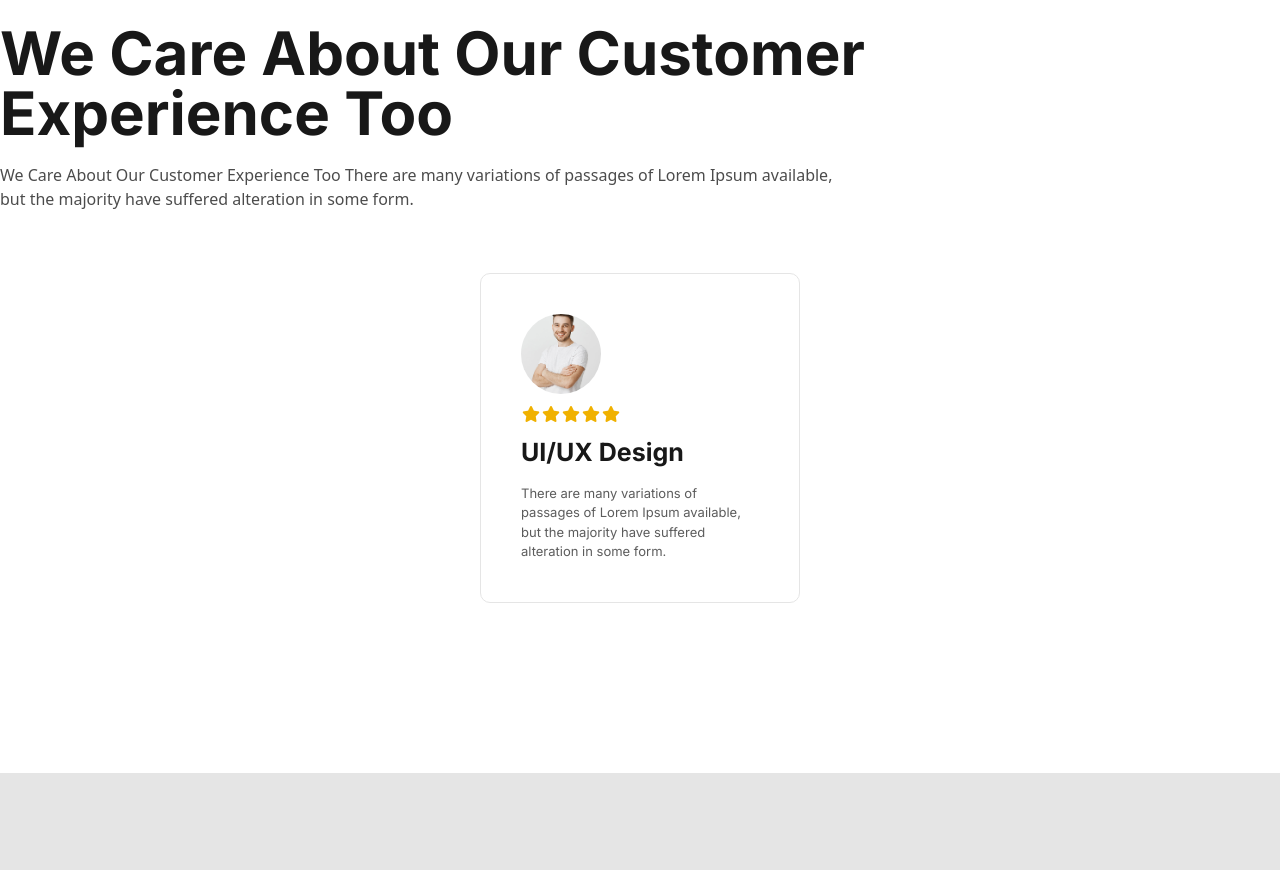
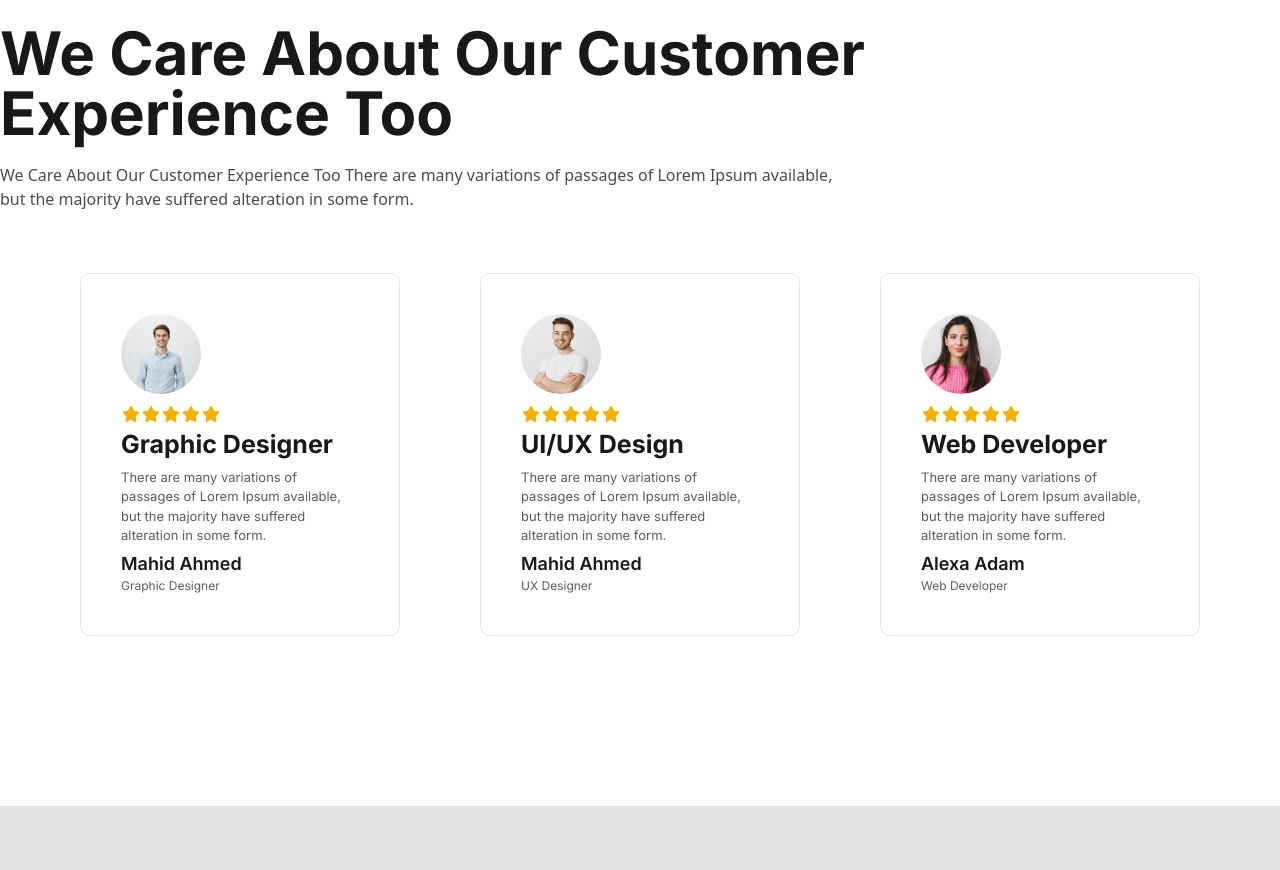
Before and after one commit to miftahstack/Creative_Agency, a website: page index.html in a window 1280 px wide. Shown: the part 3720-4590 px from the top of the page. Drawn offline with Linux system fonts and the light colour scheme.

Commit message:
Updated Images

```diff
--- a/index.html
+++ b/index.html
@@ -229,7 +229,6 @@
 
         </div>
     </section>
-
     <!-- Services Section -->
 
     <!-- Portfolio Section -->
@@ -240,7 +239,7 @@
                 <p class="text-[16px] m-auto px-80 opacity-70">There are many variations of passages of Lorem Ipsum
                     available, but the majority have suffered alteration in some form.</p>
             </div>
-            <div class="port_section flex flex-wrap justify-around items-center py-[80px]">
+            <div class="port_section flex flex-wrap justify-evenly items-center py-[80px]">
 
                 <div
                     class="relative overflow-hidden my-3 rounded-xl transition-transform duration-700 hover:shadow-2xl cursor-pointer group">
@@ -325,7 +324,7 @@
     <!-- Member Section -->
     <section class="member py-[100px]">
         <div class="max-w-7xl  m-auto">
-            <div class="text-center m-auto mb-3 ">
+            <div class="text-center m-auto mb-3">
                 <h1 class="text-6xl py-5 font-Inter text-[#181818] font-bold">Our Expert Team Member</h1>
                 <p class="text-[16px] m-auto px-80 opacity-70">There are many variations of passages of Lorem Ipsum
                     available, but the majority have suffered alteration in some form.</p>
@@ -351,12 +350,12 @@
                     There are many variations of passages of Lorem Ipsum available, but the majority have suffered
                     alteration in some form.</p>
             </div>
-            <div class="services_box flex flex-wrap justify-around py-[50px]">
+            <div class="services_box flex flex-wrap justify-evenly py-[50px]">
 
                 <div class="s-box w-[25%]  pb-5 ">
                     <div class="group border border-[#E5E5E5] rounded-[10px] p-10 hover:shadow-2xl justify-center">
                         <div class="">
-                            <picture><img class="w-20 h-20  rounded-full  object-cover" src="assets/member2.png"
+                            <picture><img class="w-20 h-20 object-top rounded-full  object-cover" src="assets/member1.jpg"
                                     alt=""></picture>
                         </div>
                         <div class="stars flex text-yellow-500 pt-3">
@@ -367,18 +366,68 @@
                             <i class="fa-solid fa-star px-[1px]"></i>
                         </div>
 
-                        <h3 class="text-[#181818] font-Inter font-bold text-[25px] py-3">UI/UX Design</h3>
-                        <p class="text-[#181818] opacity-70 font-Inter font-normal text-[13px]">There are many
+                        <h3 class="text-[#181818] font-Inter font-bold text-[25px] py-1">Graphic Designer</h3>
+                        <p class="text-[#181818] opacity-70 font-Inter font-normal text-[13px] pb-1">There are many
                             variations of
                             passages of Lorem Ipsum available, but the majority have suffered alteration in some form.
                         </p>
+
+                        <h4 class="text-[#181818] font-Inter font-semibold text-[18px] ">Mahid Ahmed</h4>
+                        <p class="text-[#5D5D5D] font-Inter  text-[12px] ">Graphic Designer</p>
+                    </div>
+                </div>
+                <div class="s-box w-[25%]  pb-5 ">
+                    <div class="group border border-[#E5E5E5] rounded-[10px] p-10 hover:shadow-2xl justify-center">
+                        <div class="">
+                            <picture><img class="w-20 h-20 object-top rounded-full  object-cover" src="assets/member2.png"
+                                    alt=""></picture>
+                        </div>
+                        <div class="stars flex text-yellow-500 pt-3">
+                            <i class="fa-solid fa-star px-[1px]"></i>
+                            <i class="fa-solid fa-star px-[1px]"></i>
+                            <i class="fa-solid fa-star px-[1px]"></i>
+                            <i class="fa-solid fa-star px-[1px]"></i>
+                            <i class="fa-solid fa-star px-[1px]"></i>
+                        </div>
+
+                        <h3 class="text-[#181818] font-Inter font-bold text-[25px] py-1">UI/UX Design</h3>
+                        <p class="text-[#181818] opacity-70 font-Inter font-normal text-[13px] pb-1">There are many
+                            variations of
+                            passages of Lorem Ipsum available, but the majority have suffered alteration in some form.
+                        </p>
+
+                        <h4 class="text-[#181818] font-Inter font-semibold text-[18px] ">Mahid Ahmed</h4>
+                        <p class="text-[#5D5D5D] font-Inter  text-[12px] ">UX Designer</p>
+                    </div>
+                </div>
+                <div class="s-box w-[25%]  pb-5 ">
+                    <div class="group border border-[#E5E5E5] rounded-[10px] p-10 hover:shadow-2xl justify-center">
+                        <div class="">
+                            <picture><img class="w-20 h-20 object-top rounded-full  object-cover" src="assets/member3.png"
+                                    alt=""></picture>
+                        </div>
+                        <div class="stars flex text-yellow-500 pt-3">
+                            <i class="fa-solid fa-star px-[1px]"></i>
+                            <i class="fa-solid fa-star px-[1px]"></i>
+                            <i class="fa-solid fa-star px-[1px]"></i>
+                            <i class="fa-solid fa-star px-[1px]"></i>
+                            <i class="fa-solid fa-star px-[1px]"></i>
+                        </div>
+
+                        <h3 class="text-[#181818] font-Inter font-bold text-[25px] py-1">Web Developer</h3>
+                        <p class="text-[#181818] opacity-70 font-Inter font-normal text-[13px] pb-1">There are many
+                            variations of
+                            passages of Lorem Ipsum available, but the majority have suffered alteration in some form.
+                        </p>
+
+                        <h4 class="text-[#181818] font-Inter font-semibold text-[18px] ">Alexa Adam</h4>
+                        <p class="text-[#5D5D5D] font-Inter  text-[12px] ">Web Developer</p>
                     </div>
                 </div>
             </div>
 
         </div>
     </section>
-
     <!-- Feedback Section -->
 
     <!--Footer Section -->
```
Also changed, not shown: src/output.css.
